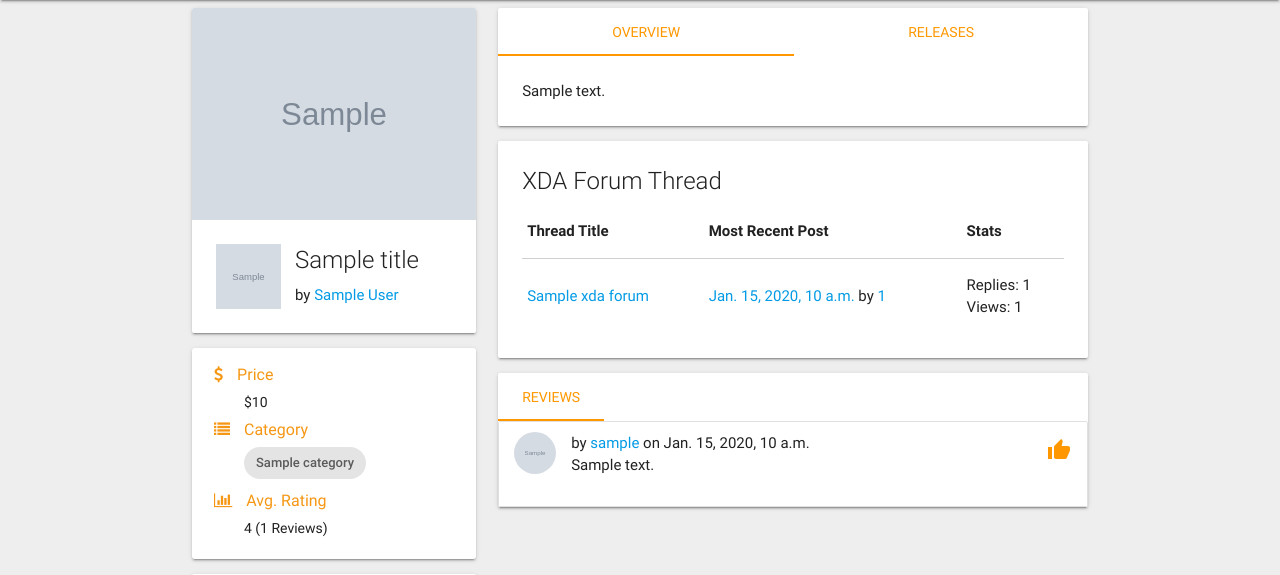
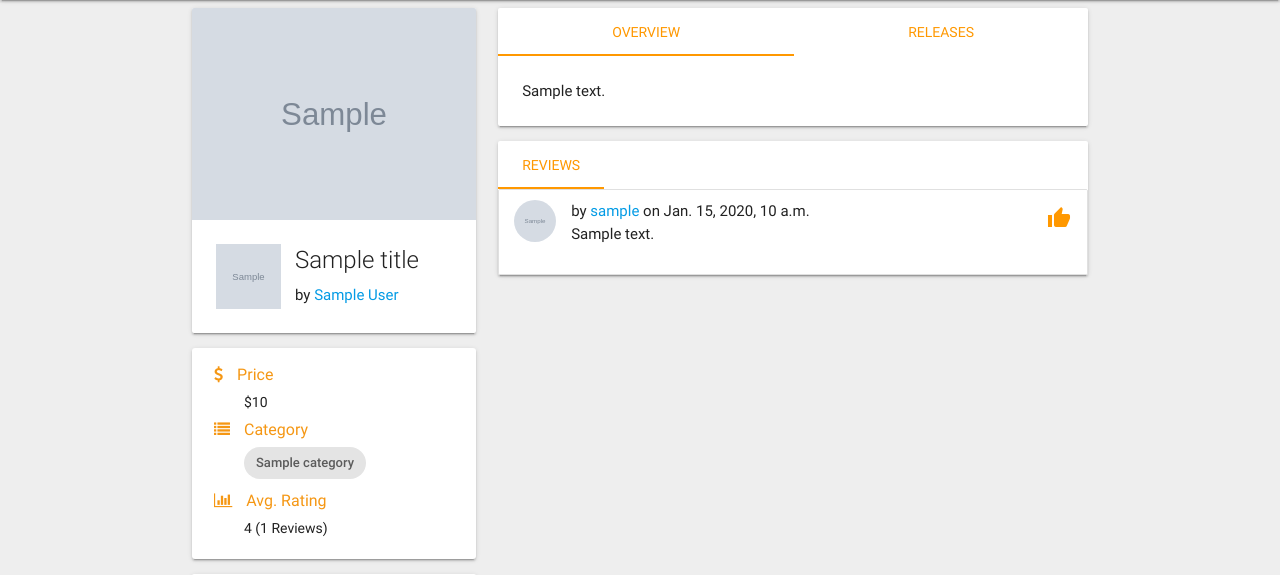
Before and after one commit to xda/XDA-Labs-Store-UI, a Django app: template store/templates/xda.html in a window 1280 px wide. Shown: the part 64-639 px from the top of the page. Run offline with Django 3.2, Linux system fonts and the light colour scheme; the template is opened without the code that fills it: most values are stand-ins (such as "Sample title", 1, 10 or a date in 2020); grey boxes marked "Sample" are stand-in pictures; some libraries are stand-ins or nearby versions; some web fonts are replaced.

Commit message:
Hide thread card and remove hardcoded thread data in preparation for issue #2

```diff
--- a/store/templates/xda.html
+++ b/store/templates/xda.html
@@ -197,7 +197,7 @@
             </div>
           </div>
 
-          <div class="card">
+          <div class="card hide">
             <div class="card-content ">
               <span class="card-title">XDA Forum Thread</span>
               <table>
@@ -211,11 +211,11 @@
 
                 <tbody>
                   <tr>
-                    <td><a class="xda-thread-title" target="_blank">{{ xda_forum.title }}</a></td>
-                    <td><a id="last_post" target="_blank">{{ xda_forum.last_post_date }}</a> by <a id="last_poster" href="https://forum.xda-developers.com/member.php?u={{ xda_forum.last_post_userid }}" target="_blank" >{{ xda_forum.last_post_userid }}</a></td>
+                    <td><a class="xda-thread-title" target="_blank">{{ title }}</a></td>
+                    <td><a id="last_post" target="_blank"></a> by <a id="last_poster" href="" target="_blank" ></a></td>
                     <td>
-                      <p>Replies: {{ xda_forum.replies_count }}</p>
-                      <p>Views: {{ xda_forum.views_count }}</p>
+                      <p>Replies: </p>
+                      <p>Views: </p>
                     </td>
                   </tr>
                 </tbody>
```
Also changed, not shown: store/data.json (+2 -9 lines).
